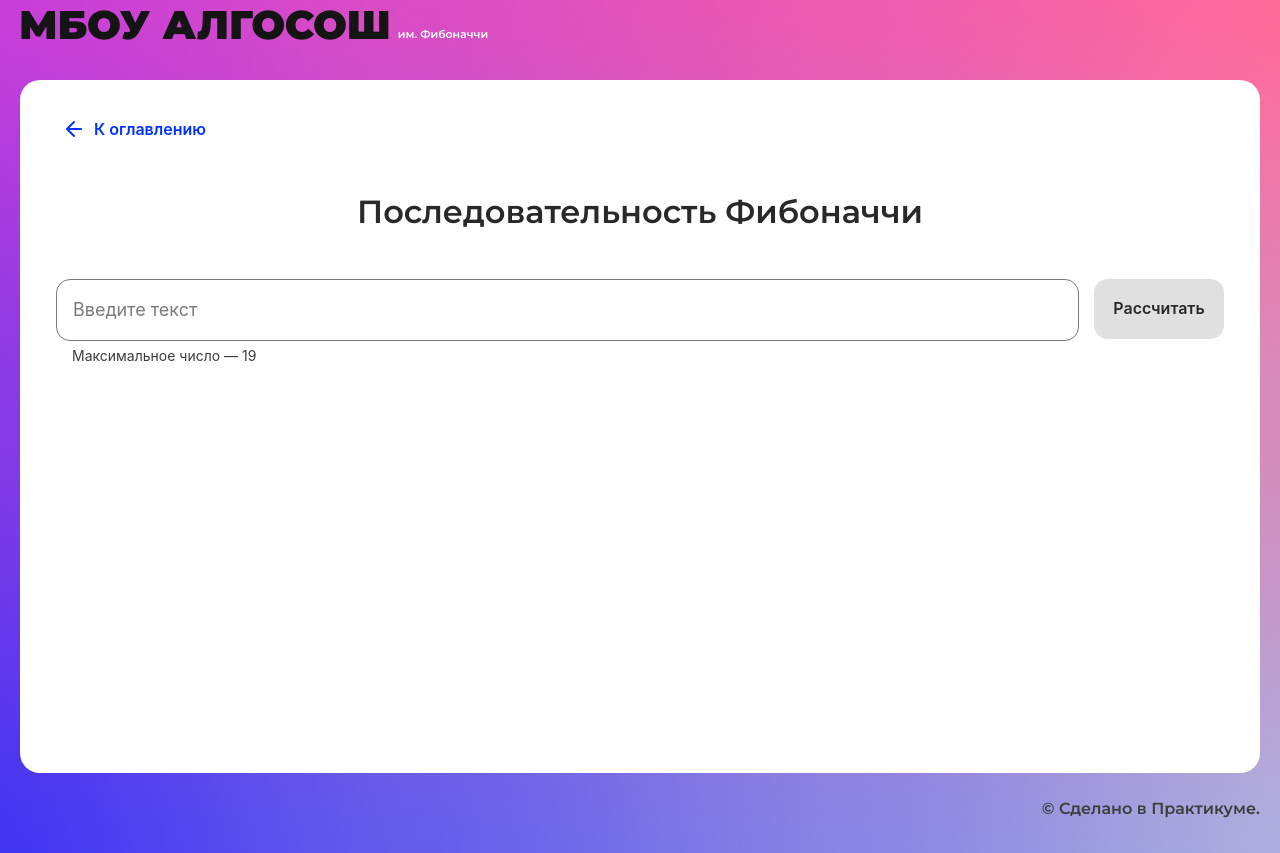
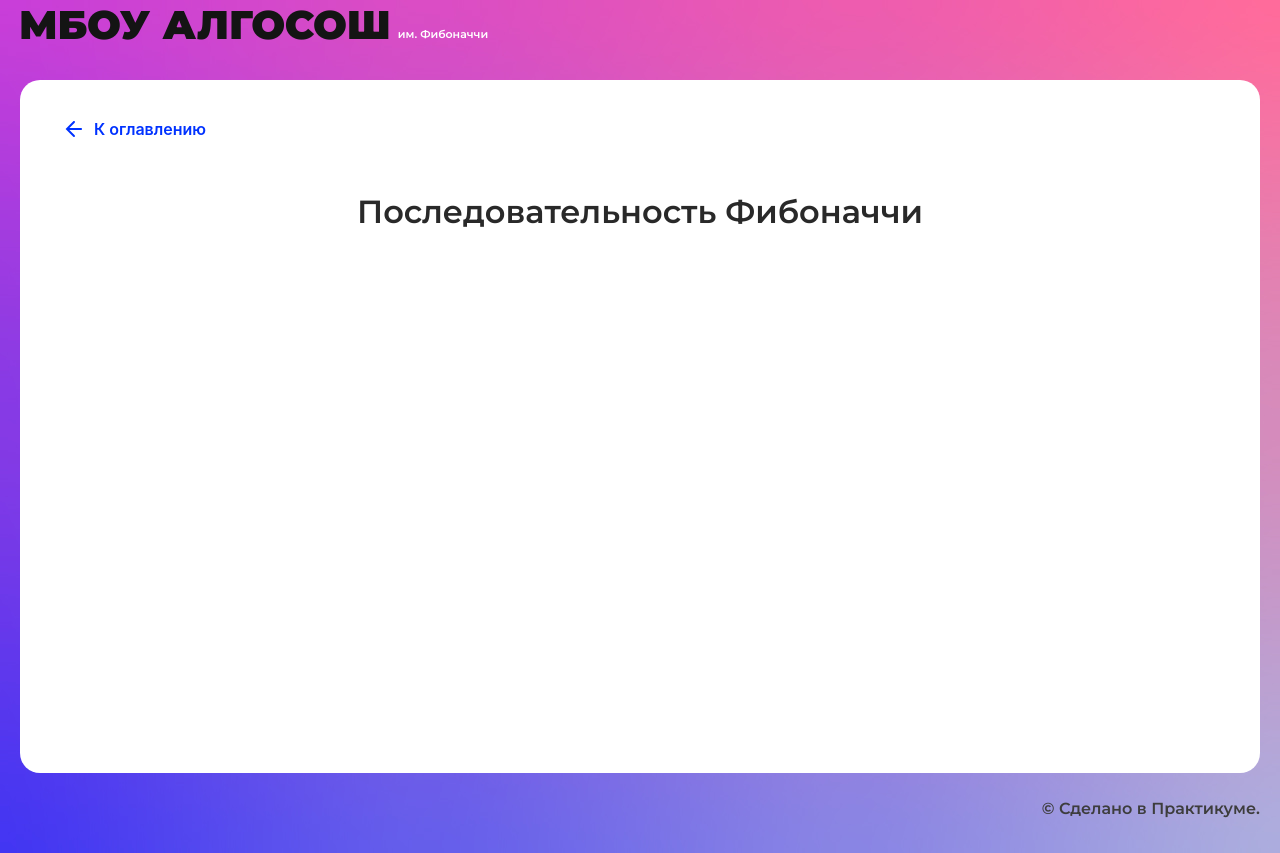
Before and after one commit to Darkerros/algososh, a React (Create React App) app: page /fibonacci in a window 1280 px wide. Built offline with nearby package versions, Linux system fonts and the light colour scheme.

Commit message:
Revert "feat: create fibo page"
This reverts commit bb4145c8d659a1c7434fdf4310cf58a9ea33940d.

```diff
--- a/src/components/fibonacci-page/fibonacci-page.module.css
+++ /dev/null
@@ -1,18 +0,0 @@
-.btnContainer {
-    gap: 15px;
-    display: flex;
-    justify-content: center;
-}
-
-.input {
-    width: 250px;
-}
-
-.circleContainer {
-    margin-top: 50px;
-    gap: 20px;
-    row-gap: 40px;
-    display: flex;
-    flex-wrap: wrap;
-    justify-content: center;
-}
--- a/src/components/fibonacci-page/fibonacci-page.tsx
+++ b/src/components/fibonacci-page/fibonacci-page.tsx
@@ -1,59 +1,10 @@
-import React, {ChangeEvent, useState} from "react";
-import styles from './fibonacci-page.module.css'
-import {SolutionLayout} from "../ui/solution-layout/solution-layout";
-import {SHORT_DELAY_IN_MS} from "../../constants/delays";
-import {calcFiboArray} from "../../utils/calc-fibo-array";
-import {sleep} from "../../utils/sleep";
-import {Circle} from "../ui/circle/circle";
-import {Button} from "../ui/button/button";
-import {Input} from "../ui/input/input";
+import React from "react";
+import { SolutionLayout } from "../ui/solution-layout/solution-layout";
 
 export const FibonacciPage: React.FC = () => {
-    const [inputValue, setInputValue] = useState("");
-    const [loader, setLoader] = useState(false);
-    const [array, setArray] = useState<Array<number>>();
+  return (
+    <SolutionLayout title="Последовательность Фибоначчи">
 
-    const onChange = (e: ChangeEvent<HTMLInputElement>) => {
-        setInputValue(e.target.value);
-    };
-
-    const onClick = async () => {
-        setLoader(true);
-        const data = calcFiboArray(Number(inputValue));
-        for (let i = 0; i < data.length; i++) {
-            await sleep(SHORT_DELAY_IN_MS);
-            setArray(data.slice(0, i + 1));
-        }
-        setInputValue("");
-        setLoader(false);
-    };
-
-    return (
-        <SolutionLayout title="Последовательность Фибоначчи" extraClass="pb-50">
-            <div className={styles.btnContainer}>
-                <Input
-                    type="number"
-                    max={19}
-                    min={1}
-                    isLimitText
-                    onChange={onChange}
-                    value={inputValue}
-                    extraClass={styles.input}
-                />
-                <Button
-                    text="Рассчитать"
-                    isLoader={loader}
-                    type="button"
-                    onClick={onClick}
-                    disabled={!inputValue || Number(inputValue) > 19 || Number(inputValue) < 1}
-                />
-            </div>
-
-            <div className={styles.circleContainer}>
-                {array?.map((item, index) => {
-                    return <Circle letter={String(item)} index={index} key={index}/>;
-                })}
-            </div>
-        </SolutionLayout>
-    );
+    </SolutionLayout>
+  );
 };
```
